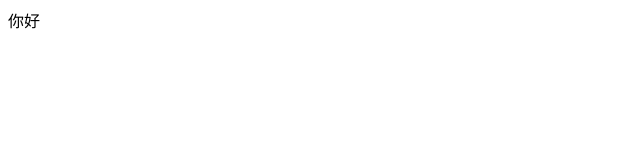
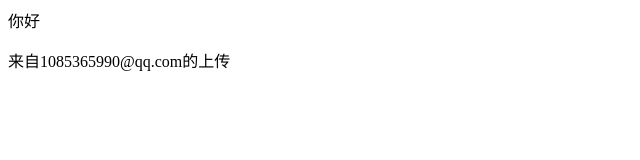
Before and after one commit to suibian-make/gitmylove, a plain HTML site: page index.html in a window 1280 px wide. Shown: the whole page, without its empty margins (0-640 px from the left). Drawn offline with Linux system fonts and the light colour scheme.

Commit message:
来自990的推送

```diff
--- a/index.html
+++ b/index.html
@@ -1,11 +1,15 @@
 <!DOCTYPE html>
 <html lang="en">
+
 <head>
     <meta charset="UTF-8">
     <meta name="viewport" content="width=device-width, initial-scale=1.0">
     <title>首页</title>
 </head>
+
 <body>
     你好
+    <p>来自1085365990@qq.com的上传</p>
 </body>
+
 </html>
```
